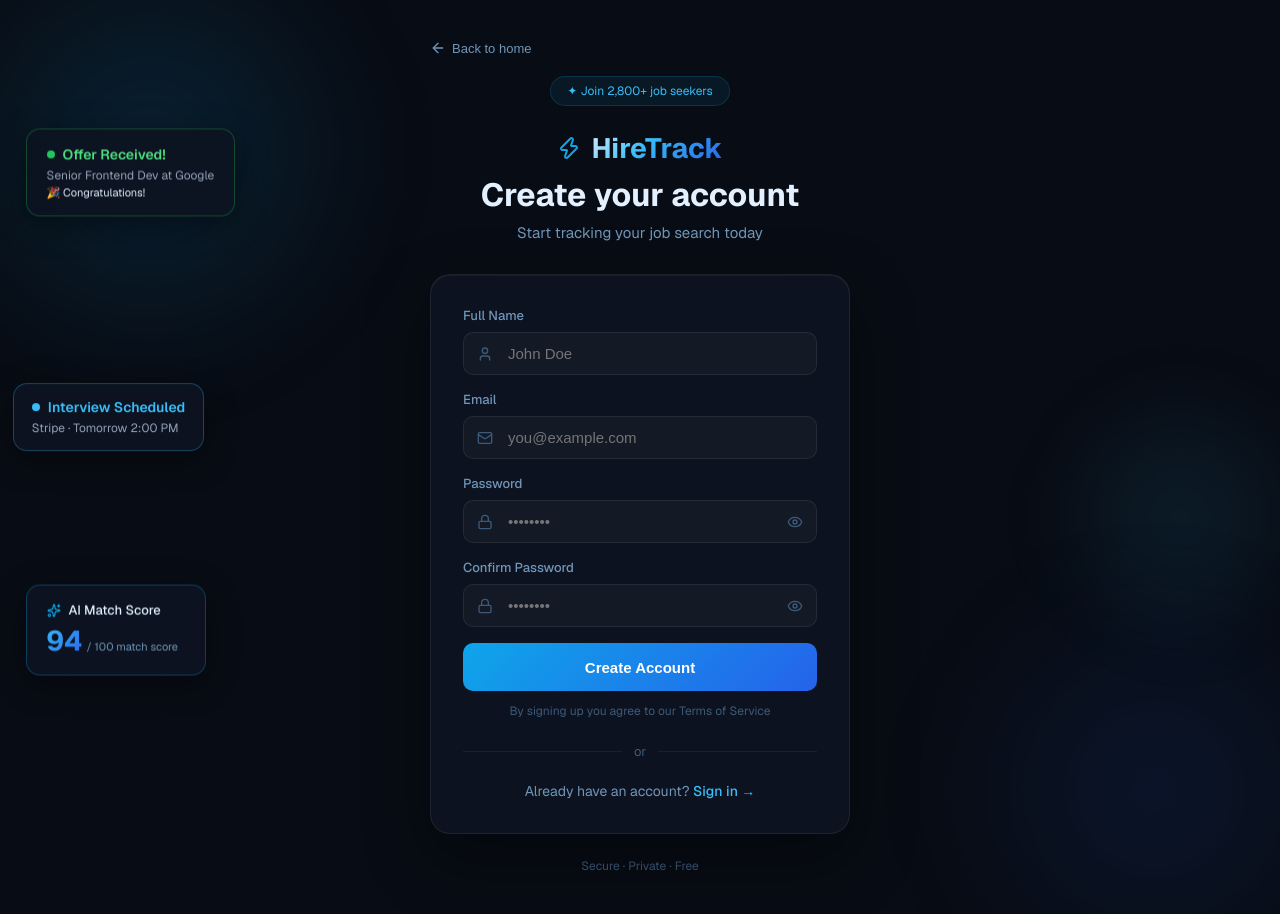
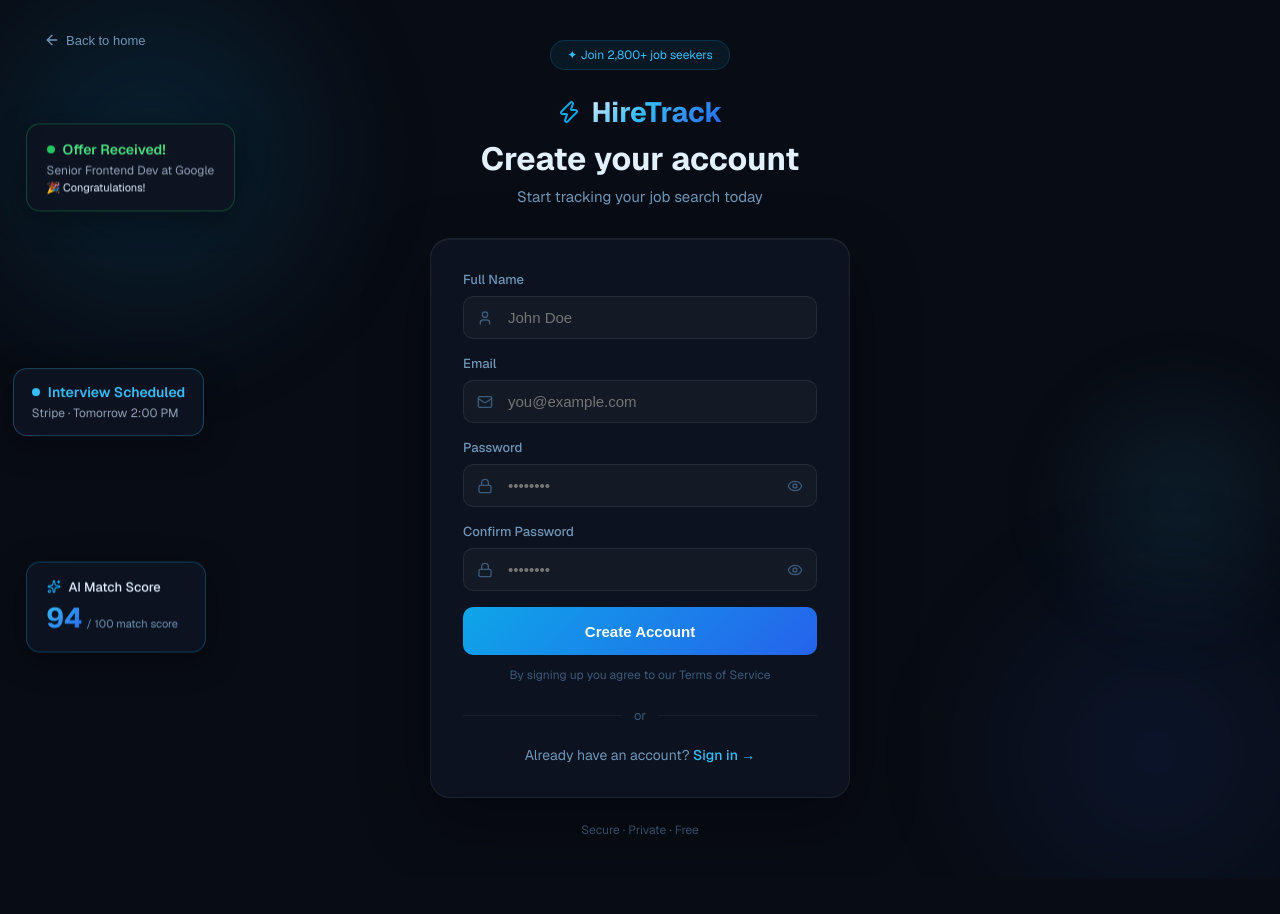
Before and after one commit to Zakuroooo/Hiretrack, a Next.js app: page /register in a window 1280 px wide. After the commit the page ends 878 px from the top, so only its background shows below. Built offline with nearby package versions, Linux system fonts and the light colour scheme.

Commit message:
fix: back to home button top-left position

```diff
--- a/app/(auth)/login/page.tsx
+++ b/app/(auth)/login/page.tsx
@@ -56,6 +56,40 @@ export default function LoginPage() {
       overflow: 'hidden',
       padding: '40px 20px'
     }}>
+      {/* Back to Home Button */}
+      <button
+        onClick={() => router.push('/')}
+        style={{
+          position: 'absolute',
+          top: 24,
+          left: 32,
+          zIndex: 10,
+          display: 'inline-flex',
+          alignItems: 'center',
+          gap: 6,
+          color: '#7096b8',
+          fontSize: 13,
+          fontWeight: 500,
+          cursor: 'pointer',
+          background: 'none',
+          border: 'none',
+          padding: '8px 12px',
+          borderRadius: 8,
+          transition: 'all 0.15s ease',
+        }}
+        onMouseEnter={e => {
+          e.currentTarget.style.color = '#e2f0ff';
+          e.currentTarget.style.background = 'rgba(255,255,255,0.04)';
+        }}
+        onMouseLeave={e => {
+          e.currentTarget.style.color = '#7096b8';
+          e.currentTarget.style.background = 'none';
+        }}
+      >
+        <ArrowLeft size={16} />
+        Back to home
+      </button>
+
       {/* Aurora Blobs */}
       <div style={{
         position: 'absolute', pointerEvents: 'none', zIndex: 0,
@@ -147,28 +181,6 @@ export default function LoginPage() {
 
       {/* Center Column */}
       <div style={{ position: 'relative', zIndex: 2, width: '100%', maxWidth: '420px' }}>
-
-        <button
-          onClick={() => router.push('/')}
-          style={{
-            display: 'inline-flex',
-            alignItems: 'center',
-            gap: '6px',
-            color: '#7096b8',
-            fontSize: '13px',
-            cursor: 'pointer',
-            marginBottom: '20px',
-            background: 'none',
-            border: 'none',
-            padding: 0,
-            transition: 'color 0.15s ease'
-          }}
-          onMouseEnter={(e) => e.currentTarget.style.color = '#e2f0ff'}
-          onMouseLeave={(e) => e.currentTarget.style.color = '#7096b8'}
-        >
-          <ArrowLeft size={16} />
-          Back to home
-        </button>
 
         <motion.div
           initial={{ opacity: 0, y: -10 }}
--- a/app/(auth)/register/page.tsx
+++ b/app/(auth)/register/page.tsx
@@ -63,6 +63,40 @@ export default function RegisterPage() {
       overflow: 'hidden',
       padding: '40px 20px'
     }}>
+      {/* Back to Home Button */}
+      <button
+        onClick={() => router.push('/')}
+        style={{
+          position: 'absolute',
+          top: 24,
+          left: 32,
+          zIndex: 10,
+          display: 'inline-flex',
+          alignItems: 'center',
+          gap: 6,
+          color: '#7096b8',
+          fontSize: 13,
+          fontWeight: 500,
+          cursor: 'pointer',
+          background: 'none',
+          border: 'none',
+          padding: '8px 12px',
+          borderRadius: 8,
+          transition: 'all 0.15s ease',
+        }}
+        onMouseEnter={e => {
+          e.currentTarget.style.color = '#e2f0ff';
+          e.currentTarget.style.background = 'rgba(255,255,255,0.04)';
+        }}
+        onMouseLeave={e => {
+          e.currentTarget.style.color = '#7096b8';
+          e.currentTarget.style.background = 'none';
+        }}
+      >
+        <ArrowLeft size={16} />
+        Back to home
+      </button>
+
       {/* Aurora Blobs */}
       <div style={{
         position: 'absolute', pointerEvents: 'none', zIndex: 0,
@@ -154,28 +188,6 @@ export default function RegisterPage() {
 
       {/* Center Column */}
       <div style={{ position: 'relative', zIndex: 2, width: '100%', maxWidth: '420px' }}>
-
-        <button
-          onClick={() => router.push('/')}
-          style={{
-            display: 'inline-flex',
-            alignItems: 'center',
-            gap: '6px',
-            color: '#7096b8',
-            fontSize: '13px',
-            cursor: 'pointer',
-            marginBottom: '20px',
-            background: 'none',
-            border: 'none',
-            padding: 0,
-            transition: 'color 0.15s ease'
-          }}
-          onMouseEnter={(e) => e.currentTarget.style.color = '#e2f0ff'}
-          onMouseLeave={(e) => e.currentTarget.style.color = '#7096b8'}
-        >
-          <ArrowLeft size={16} />
-          Back to home
-        </button>
 
         <motion.div
           initial={{ opacity: 0, y: -10 }}
```
